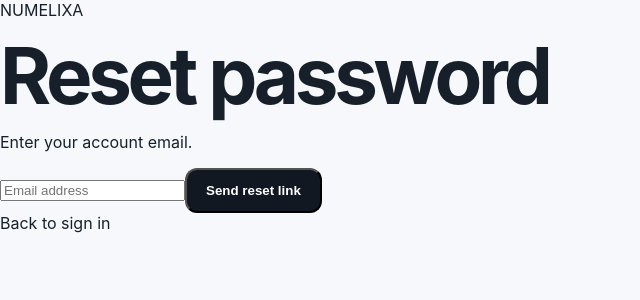
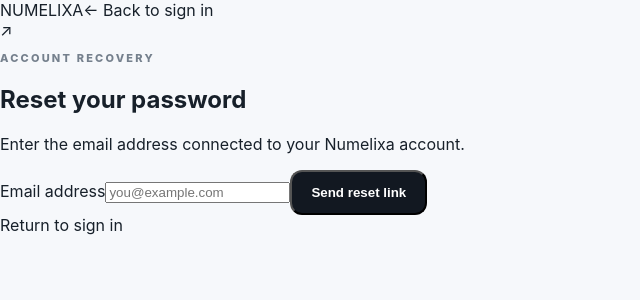
Before and after one commit to gusjaqdo1-a11y/Virt-numbers, a Next.js app: page /forgot-password in a window 1280 px wide. Shown: the top 300 px of the page, without its empty margins (0-640 px from the left). Built offline with nearby package versions, Linux system fonts and the light colour scheme.

Commit message:
Redesign forgot password page

```diff
--- a/app/forgot-password/page.tsx
+++ b/app/forgot-password/page.tsx
@@ -1 +1,42 @@
-'use client'; import {useState} from 'react'; export default function Forgot(){const [email,setEmail]=useState('');const [done,setDone]=useState(false);async function submit(e:React.FormEvent){e.preventDefault();await fetch('/api/auth/forgot-password',{method:'POST',headers:{'content-type':'application/json'},body:JSON.stringify({email})});setDone(true)}return <main className="auth"><div className="authbox"><a className="brand" href="/">NUMELIXA</a><h1>Reset password</h1><p>{done?'If the address exists, reset instructions will be sent.':'Enter your account email.'}</p>{!done&&<form onSubmit={submit}><input type="email" required placeholder="Email address" value={email} onChange={e=>setEmail(e.target.value)}/><button className="btn" type="submit">Send reset link</button></form>}<a className="forgot" href="/login">Back to sign in</a></div></main>}
+'use client';
+
+import { useState } from 'react';
+
+export default function Forgot() {
+  const [email, setEmail] = useState('');
+  const [done, setDone] = useState(false);
+  const [busy, setBusy] = useState(false);
+
+  async function submit(e: React.FormEvent) {
+    e.preventDefault();
+    setBusy(true);
+    try {
+      await fetch('/api/auth/forgot-password', { method: 'POST', headers: { 'content-type': 'application/json' }, body: JSON.stringify({ email }) });
+    } finally {
+      setBusy(false);
+      setDone(true);
+    }
+  }
+
+  return (
+    <main className="auth-page">
+      <div className="auth-glow auth-glow-one" />
+      <div className="auth-glow auth-glow-two" />
+      <header className="auth-nav">
+        <a href="/" className="brand">NUMELIXA</a>
+        <a href="/login" className="back-link">← Back to sign in</a>
+      </header>
+      <section className="auth-layout auth-layout-single">
+        <div className="authbox authbox-centered">
+          <div className="auth-icon">↗</div>
+          <p className="eyebrow">ACCOUNT RECOVERY</p>
+          <h2>Reset your password</h2>
+          <p className="auth-subtitle">{done ? 'If that email belongs to an account, you will receive instructions shortly.' : 'Enter the email address connected to your Numelixa account.'}</p>
+          {!done && <form onSubmit={submit} className="auth-form"><label><span>Email address</span><input type="email" required placeholder="you@example.com" autoComplete="email" value={email} onChange={e => setEmail(e.target.value)} /></label><button className="btn auth-submit" type="submit" disabled={busy}>{busy ? 'Sending…' : 'Send reset link'}</button></form>}
+          {done && <div className="success-box">Check your inbox and follow the secure reset link if an account exists for that address.</div>}
+          <a className="forgot" href="/login">Return to sign in</a>
+        </div>
+      </section>
+    </main>
+  );
+}
```
